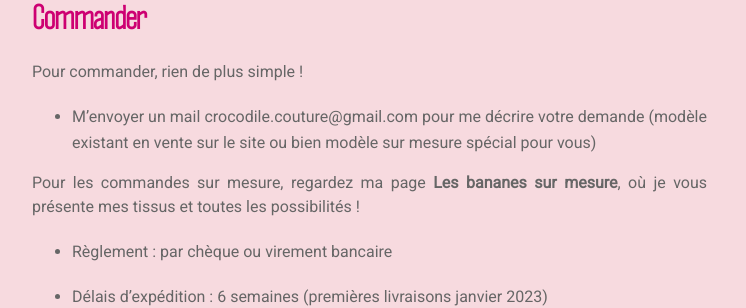
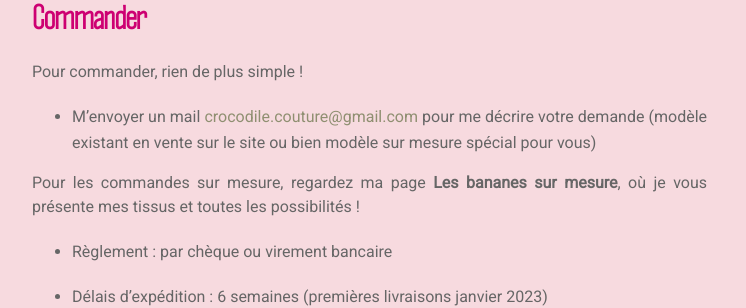
Before and after one commit to pcouy/crocodilecouture.github.io, a Jekyll site: the page built from pages/commander.md, in a window 1280 px wide. Shown: the part 301-609 px from the top of the page, without its empty margins (263-1009 px from the left). Built offline with Jekyll 4.4.1, drawn with Linux system fonts in a browser that asks for light colours; nearby versions of some CDN libraries; part of the change alters nothing that is shown.

```diff
--- a/pages/commander.md
+++ b/pages/commander.md
@@ -9,7 +9,7 @@ published: true
 
 Pour commander, rien de plus simple !
 
-- M’envoyer un mail crocodile.couture@gmail.com pour me décrire votre demande (modèle existant en vente sur le site ou bien modèle sur mesure spécial pour vous)
+- M’envoyer un mail [crocodile.couture@gmail.com](mailto:crocodile.couture@gmail.com) pour me décrire votre demande (modèle existant en vente sur le site ou bien modèle sur mesure spécial pour vous)
 
 Pour les commandes sur mesure, regardez ma page **Les bananes sur mesure**, où je vous présente mes tissus et toutes les possibilités !
 
```
